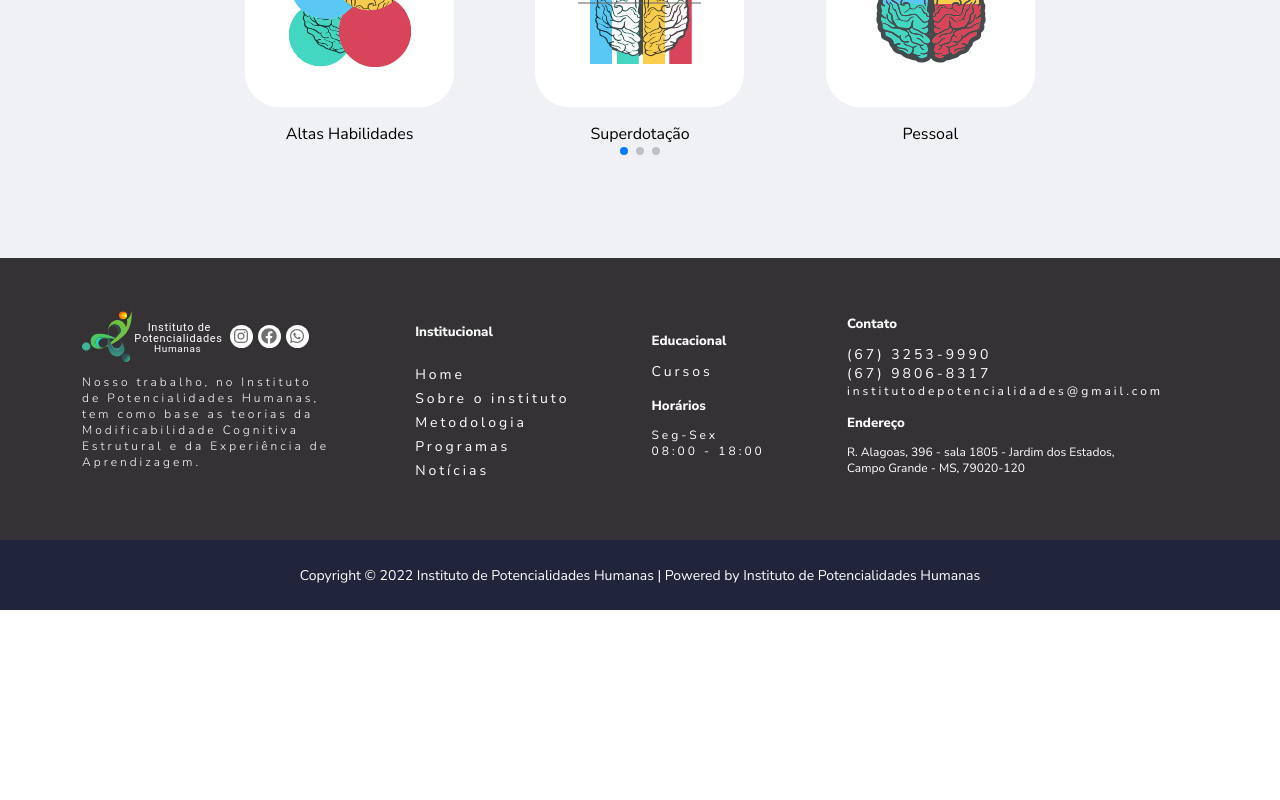
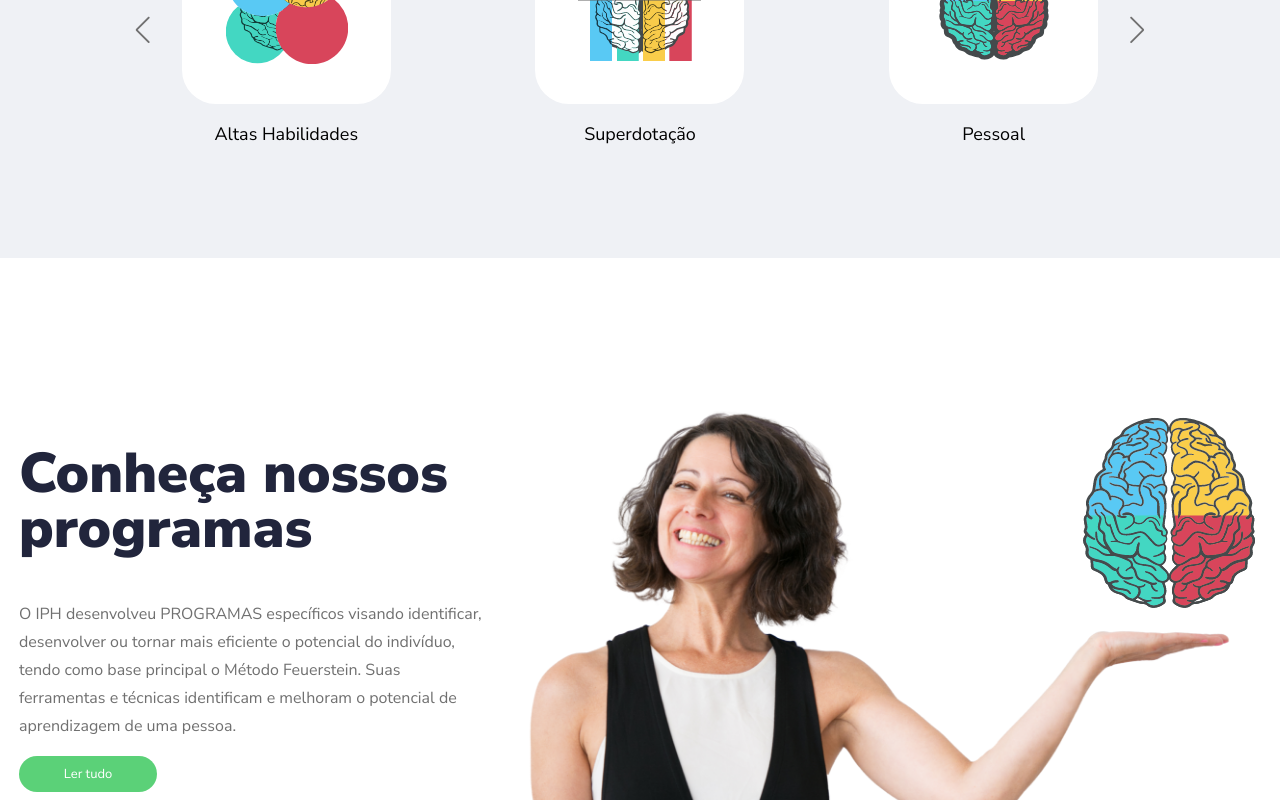
Before and after one commit to josevitorbraga/projeto-IPH, a React (Create React App) app in the folder frontend/: page / in a window 1280 px wide. Shown: the part 1760-2560 px from the top of the page. Before the commit the page ends 2370 px from the top, so only its background shows below. Built offline with nearby package versions, Linux system fonts and the light colour scheme.

Commit message:
Segment done

```diff
--- a/frontend/src/components/Slider/index.jsx
+++ b/frontend/src/components/Slider/index.jsx
@@ -1,6 +1,8 @@
 import React from 'react';
 // Import Swiper React components
 import { Swiper, SwiperSlide } from 'swiper/react';
+import { Container } from './styles';
+
 import habilidadesImg from '../../assets/altas-habilidades.svg';
 import superdotacao from '../../assets/superdotacao.svg';
 import pessoal from '../../assets/pessoal.svg';
@@ -9,24 +11,23 @@ import profissional from '../../assets/profissional.svg';
 
 // Import Swiper styles
 import 'swiper/css';
-import 'swiper/css/free-mode';
 import 'swiper/css/pagination';
+import 'swiper/css/navigation';
 
 // import required modules
-import { FreeMode, Pagination, Navigation } from 'swiper';
+import { Pagination, Navigation } from 'swiper';
 
 const Slider = () => {
   return (
-    <>
+    <Container>
       <Swiper
         slidesPerView={3}
         spaceBetween={30}
-        freeMode={true}
+        slidesPerGroup={3}
+        loop={true}
+        loopFillGroupWithBlank={true}
         navigation={true}
-        pagination={{
-          clickable: true,
-        }}
-        modules={[Pagination, Navigation, FreeMode]}
+        modules={[Pagination, Navigation]}
         className="mySwiper"
       >
         <SwiperSlide>
@@ -50,7 +51,7 @@ const Slider = () => {
           <p>Escolha Profissional</p>
         </SwiperSlide>
       </Swiper>
-    </>
+    </Container>
   );
 };
 
--- /dev/null
+++ b/frontend/src/components/Slider/styles.js
@@ -0,0 +1,11 @@
+import styled from 'styled-components';
+
+export const Container = styled.div`
+  display: flex;
+
+  button {
+    border: none;
+    background: none;
+    cursor: pointer;
+  }
+`;
--- a/frontend/src/pages/Home/index.jsx
+++ b/frontend/src/pages/Home/index.jsx
@@ -5,6 +5,7 @@ import Slider from '../../components/Slider';
 import { Container, Programas, About, SliderComponent } from './styles';
 
 import cabeca from '../../assets/cabecas.svg';
+import segment from '../../assets/segment.png';
 
 const Home = () => {
   const [programa, setPrograma] = useState(true);
@@ -77,6 +78,24 @@ const Home = () => {
         <h1>Áreas de Atuação</h1>
         <Slider />
       </SliderComponent>
+      <About>
+        <div className="content">
+          <p className="header">
+            <span>Conheça nossos programas</span>
+          </p>
+          <p className="description">
+            O IPH desenvolveu PROGRAMAS específicos visando identificar,
+            desenvolver ou tornar mais eficiente o potencial do indivíduo, tendo
+            como base principal o Método Feuerstein. Suas ferramentas e técnicas
+            identificam e melhoram o potencial de aprendizagem de uma pessoa.
+          </p>
+          <Link to="#sobre">Ler tudo</Link>
+        </div>
+
+        <div className="image-container bigger relative">
+          <img src={segment} alt="Ilustrativo do insituto" />
+        </div>
+      </About>
     </Container>
   );
 };
--- a/frontend/src/pages/Home/styles.js
+++ b/frontend/src/pages/Home/styles.js
@@ -141,9 +141,23 @@ export const About = styled.div`
       width: 612px;
     }
   }
+
+  .relative {
+    position: relative;
+    top: 40px;
+  }
+
+  .bigger {
+    img {
+      height: 614px;
+      width: 744px;
+    }
+  }
 `;
 
 export const SliderComponent = styled.div`
+  --swiper-navigation-size: 27px;
+
   height: 572px;
   background-color: #eff1f5;
   display: flex;
@@ -159,11 +173,37 @@ export const SliderComponent = styled.div`
   }
 
   .swiper {
-    width: 841px;
+    width: 1031px;
     height: 284px;
   }
 
+  /* .swiper-slide {
+    /* Center slide text vertically
+    display: -webkit-box;
+    display: -ms-flexbox;
+    display: -webkit-flex;
+    display: flex;
+     flex-direction: column;
+    -webkit-box-pack: center;
+    -ms-flex-pack: center;
+    -webkit-justify-content: center;
+    justify-content: center;
+    -webkit-box-align: center;
+    -ms-flex-align: center;
+    -webkit-align-items: center;
+    align-items: center;
+
+    p {
+      font-size: 16px;
+      font-weight: semi-bold;
+    }
+  } */
+
   .swiper-slide {
+    text-align: center;
+    font-size: 18px;
+    background: none;
+
     /* Center slide text vertically */
     display: -webkit-box;
     display: -ms-flexbox;
@@ -178,14 +218,14 @@ export const SliderComponent = styled.div`
     -ms-flex-align: center;
     -webkit-align-items: center;
     align-items: center;
-
-    p {
-      font-size: 16px;
-      font-weight: semi-bold;
-    }
   }
 
   .swiper-slide img {
     height: 209px;
   }
+
+  .swiper-button-next,
+  .swiper-button-prev {
+    color: #707070;
+  }
 `;
```
Also changed, not shown: frontend/src/assets/segment.png (added).
